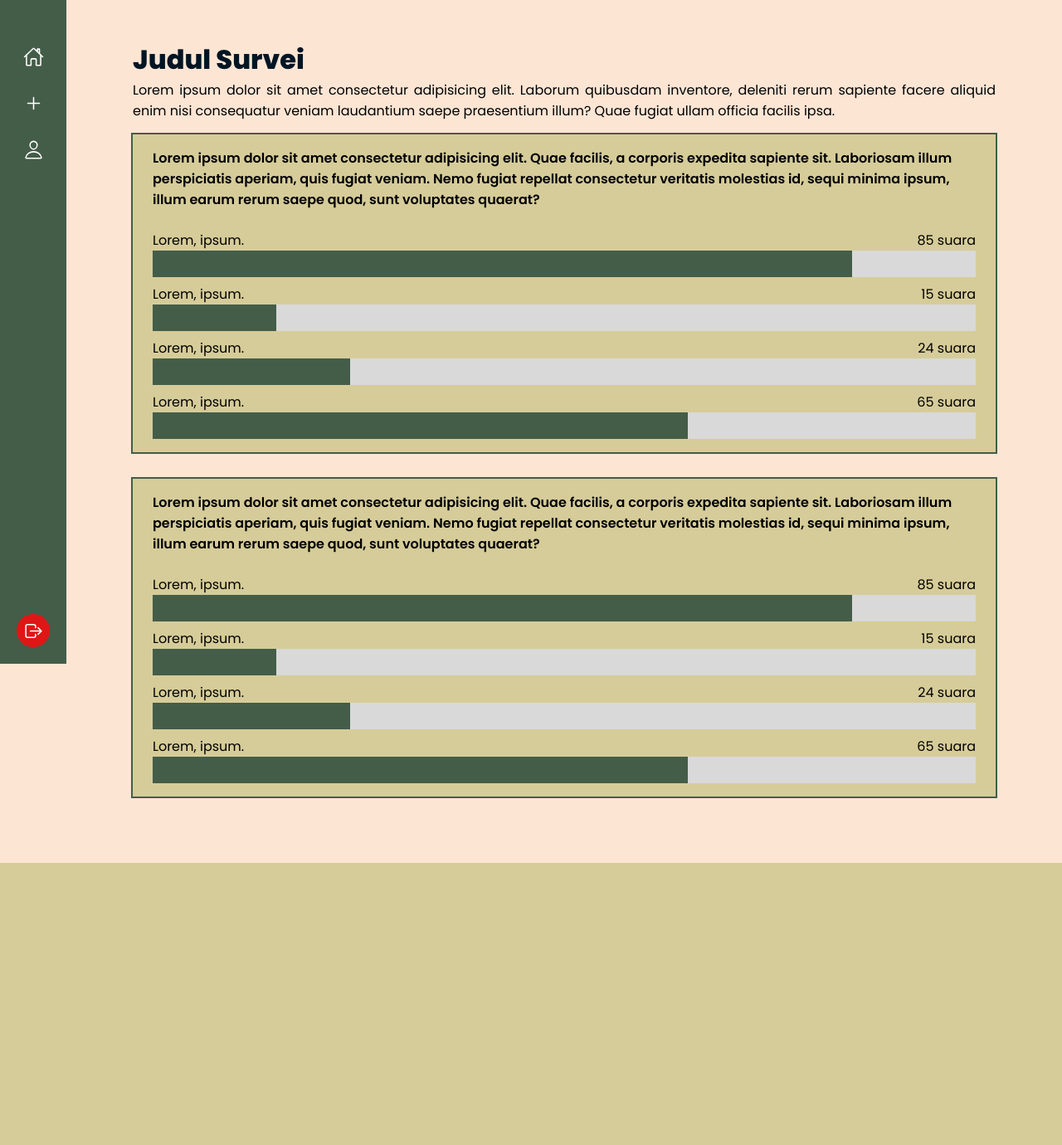
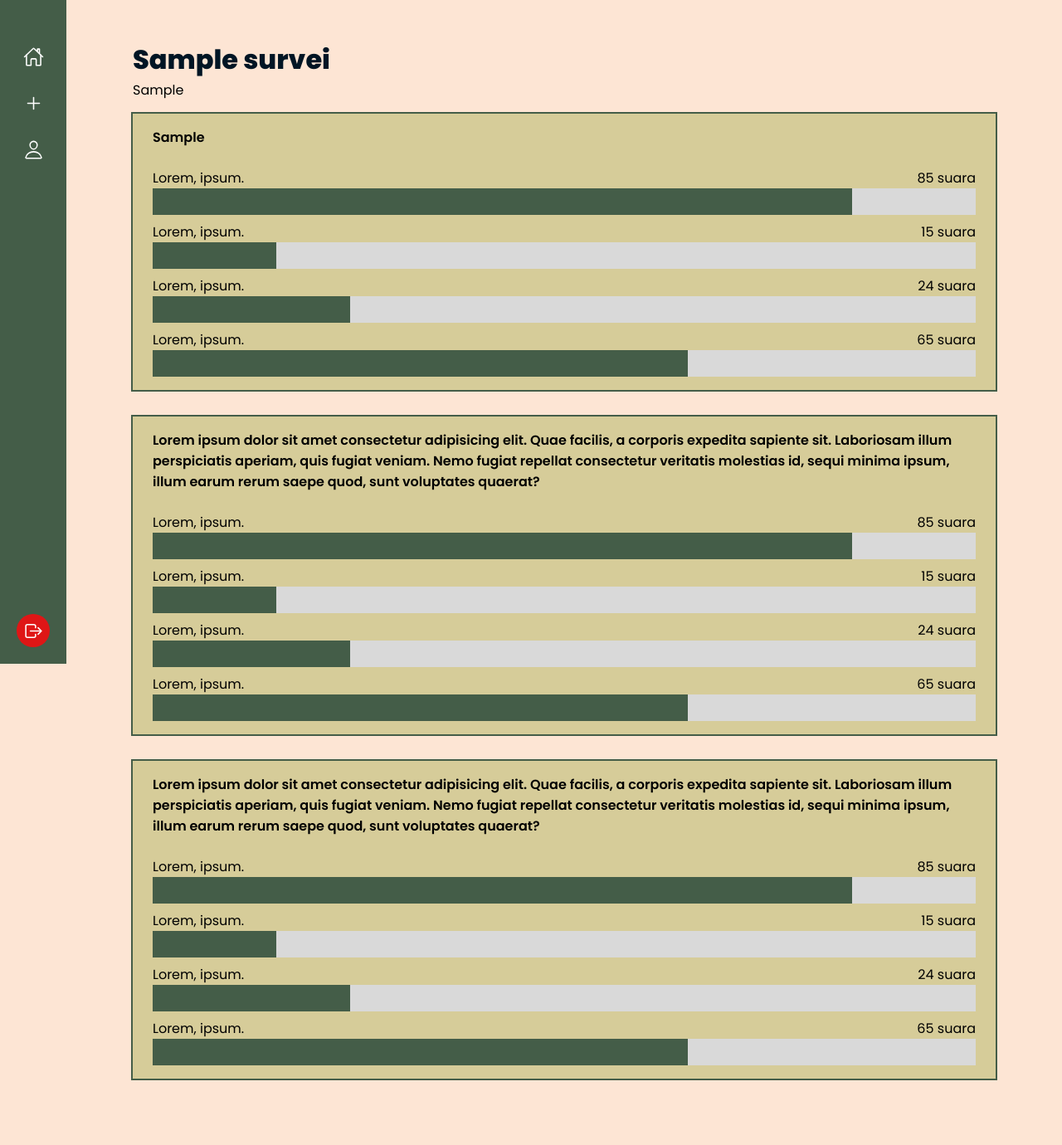
Before and after one commit to dzakwanIrfan/gws, a PHP site: page /survey-laporan.php?id=1 in a window 1280 px wide. Shown: the whole page at 83% size. Before the commit the page ends 1040 px from the top, so only its background shows below. Run offline with PHP 8.4, Linux system fonts and the light colour scheme; tables that the repository leaves empty or names only in its code hold one stand-in row (values such as "Sample post").

Commit message:
survey laporan backend

```diff
--- a/create-survey.php
+++ b/create-survey.php
@@ -1,4 +1,5 @@
 <?php
+    date_default_timezone_set('Asia/Jakarta');
     include 'conection.php';
     session_start();
 
--- a/profile.php
+++ b/profile.php
@@ -44,7 +44,7 @@
             <div class="riwayat-judul">Riwayat Pembuatan Survey</div>
             <div class="riwayat">
                 <?php while($row_s = mysqli_fetch_assoc($query_s)){ ?>
-                <a href="survey.php?id=<?= $row_s['id_survei'] ?>" class="riwayat-group">
+                <a href="survey-laporan.php?id=<?= $row_s['id_survei'] ?>" class="riwayat-group">
                     <div class="judul-riwayat"><?= $row_s['judul_survei'] ?></div>
                     <div class="waktu-riwayat"><?= $row_s['waktu_survei'] ?></div>
                 </a>
--- a/survey-laporan.php
+++ b/survey-laporan.php
@@ -1,3 +1,15 @@
+<?php
+    include 'conection.php';
+    session_start();
+
+    $id=$_GET['id'];
+
+    //query select survei
+    $query="SELECT * FROM survei WHERE id_survei='$id'";
+    $result=mysqli_query($conn,$query);
+    $row=mysqli_fetch_array($result);
+?>
+
 <!DOCTYPE html>
 <html lang="en">
 <head>
@@ -11,11 +23,66 @@
     <?php include("layouts/sidebar.php") ?>
     <div class="container">
         <div class="header">
-            <div class="judul">Judul Survei</div>
-            <div class="deskripsi">Lorem ipsum dolor sit amet consectetur adipisicing elit. Laborum quibusdam inventore, deleniti rerum sapiente facere aliquid enim nisi consequatur veniam laudantium saepe praesentium illum? Quae fugiat ullam officia facilis ipsa.</div>
+            <div class="judul"><?php echo $row['judul_survei'] ?></div>
+            <div class="deskripsi"><?php echo $row['deskripsi_survei'] ?></div>
         </div>
 
         <div class="laporan-container">
+            <?php
+
+                $queryquest="SELECT * FROM pertanyaan WHERE id_survei='$id' ORDER BY id_pertanyaan ASC";
+                $resultquest=mysqli_query($conn,$queryquest);
+                while($rowquest=mysqli_fetch_array($resultquest)){
+                    $id_pertanyaan=$rowquest['id_pertanyaan'];
+                    ?>
+                        <div class="laporan">
+                            <div class="laporan-pertanyaan"><?php echo $rowquest['pertanyaan']?></div>
+                            <div class="laporan-opsi">
+                                <div class="grup-opsi">
+                                    <?php
+                                        $queryoption="SELECT * FROM pertanyaan WHERE id_pertanyaan=''";
+                                    ?>
+                                    <div class="label-opsi">
+                                        <div class="opsi">Lorem, ipsum.</div>
+                                        <div class="opsi-jumlah"><span>85</span> suara</div>
+                                    </div>
+                                    <div class="persen-opsi">
+                                        <div class="batang" style="width: 85%;" ></div>
+                                    </div>
+                                </div>
+                                <div class="grup-opsi">
+                                    <div class="label-opsi">
+                                        <div class="opsi">Lorem, ipsum.</div>
+                                        <div class="opsi-jumlah"><span>15</span> suara</div>
+                                    </div>
+                                    <div class="persen-opsi">
+                                        <div class="batang" style="width: 15%;" ></div>
+                                    </div>
+                                </div>
+                                <div class="grup-opsi">
+                                    <div class="label-opsi">
+                                        <div class="opsi">Lorem, ipsum.</div>
+                                        <div class="opsi-jumlah"><span>24</span> suara</div>
+                                    </div>
+                                    <div class="persen-opsi">
+                                        <div class="batang" style="width: 24%;" ></div>
+                                    </div>
+                                </div>
+                                <div class="grup-opsi">
+                                    <div class="label-opsi">
+                                        <div class="opsi">Lorem, ipsum.</div>
+                                        <div class="opsi-jumlah"><span>65</span> suara</div>
+                                    </div>
+                                    <div class="persen-opsi">
+                                        <div class="batang" style="width: 65%;" ></div>
+                                    </div>
+                                </div>
+                            </div>
+                        </div>
+                    <?php
+                }
+
+            ?>
             <div class="laporan">
                 <div class="laporan-pertanyaan">Lorem ipsum dolor sit amet consectetur adipisicing elit. Quae facilis, a corporis expedita sapiente sit. Laboriosam illum perspiciatis aperiam, quis fugiat veniam. Nemo fugiat repellat consectetur veritatis molestias id, sequi minima ipsum, illum earum rerum saepe quod, sunt voluptates quaerat?</div>
                 <div class="laporan-opsi">
--- a/survey.php
+++ b/survey.php
@@ -1,4 +1,5 @@
 <?php
+    date_default_timezone_set('Asia/Jakarta');
     include("conection.php");
     $id = $_GET['id'];
 
```
